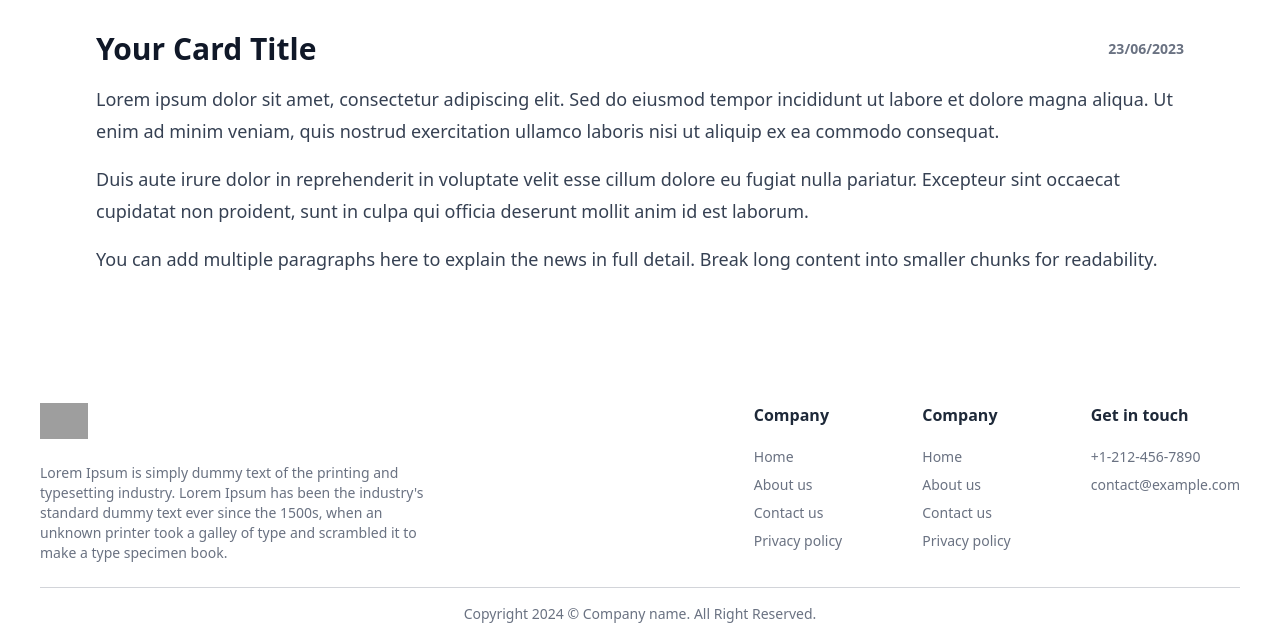
After one commit to niraj907/gorkhaflowenergy, a Django app: page /news/readmore/ in a window 1280 px wide. The commit adds this page. Shown: the part 545-1189 px from the top of the page. Run offline with Django 5.2, Linux system fonts and the light colour scheme; some libraries are stand-ins or nearby versions; grey boxes are pictures that could not be loaded.

Commit message:
`Added new views and URLs for news and readmore pages, updated document.html template, and modified base.html template to include logo and updated styles.css file.`

```diff
--- a/theme/static/css/dist/styles.css
+++ b/theme/static/css/dist/styles.css
@@ -38,6 +38,8 @@
     --container-md: 28rem;
     --container-2xl: 42rem;
     --container-3xl: 48rem;
+    --container-4xl: 56rem;
+    --container-6xl: 72rem;
     --container-7xl: 80rem;
     --text-xs: 0.75rem;
     --text-xs--line-height: calc(1 / 0.75);
@@ -391,6 +417,12 @@
   }
   .max-w-3xl {
     max-width: var(--container-3xl);
+  }
+  .max-w-4xl {
+    max-width: var(--container-4xl);
+  }
+  .max-w-6xl {
+    max-width: var(--container-6xl);
   }
   .max-w-7xl {
     max-width: var(--container-7xl);
@@ -643,6 +682,9 @@
   .py-12 {
     padding-block: calc(var(--spacing) * 12);
   }
+  .py-20 {
+    padding-block: calc(var(--spacing) * 20);
+  }
   .py-24 {
     padding-block: calc(var(--spacing) * 24);
   }
@@ -721,6 +766,10 @@
   .leading-7 {
     --tw-leading: calc(var(--spacing) * 7);
     line-height: calc(var(--spacing) * 7);
+  }
+  .leading-8 {
+    --tw-leading: calc(var(--spacing) * 8);
+    line-height: calc(var(--spacing) * 8);
   }
   .leading-10 {
     --tw-leading: calc(var(--spacing) * 10);
--- a/theme/templates/base.html
+++ b/theme/templates/base.html
@@ -9,8 +9,12 @@
     </title>
 		<meta charset="UTF-8">
 		<meta name="viewport" content="width=device-width, initial-scale=1.0">
+
+
 		<meta http-equiv="X-UA-Compatible" content="ie=edge">
 		{% tailwind_css %}
+
+      <link rel="icon" type="image/jpg" href="{% static 'img/logo.jpg' %}" />
 
   <link href="{% static 'css/dist/styles.css' %}" rel="stylesheet">
     <script src=
@@ -38,11 +42,11 @@
     <ul class="text-white md:flex hidden items-center gap-6 nav_header">
      <li><a class="hover:text-white/70 transition" href="{% url 'index' %}">Home</a></li>
 
-        <li><a class="hover:text-white/70 transition" href="#">Document</a></li>
+        <li><a class="hover:text-white/70 transition" href="{% url 'document' %}">Document</a></li>
         <li><a class="hover:text-white/70 transition" href="#">Status</a></li>
         <li><a class="hover:text-white/70 transition" href="#">Work Progress</a></li>
         <li><a class="hover:text-white/70 transition" href="#">Site Progress</a></li>
-        <li><a class="hover:text-white/70 transition" href="#">News</a></li>
+        <li><a class="hover:text-white/70 transition" href="{% url 'news' %}">News</a></li>
         <li><a class="hover:text-white/70 transition" href="#">Organization</a></li>
         <li><a class="hover:text-white/70 transition" href="#">Project Info</a></li>
         <li><a class="hover:text-white/70 transition" href="{% url 'contact' %}" >Contact</a></li>
@@ -72,7 +76,7 @@
             <a class="text-sm" href="{% url 'index' %}">Home</a>
           </li>
           <li>
-            <a class="text-sm" href="#">Document</a>
+            <a class="text-sm" href="{% url 'document' %}">Document</a>
           </li>
           <li>
             <a class="text-sm" href="#">Status</a>
@@ -84,7 +88,7 @@
             <a class="text-sm" href="#">Site Progress</a>
           </li>
           <li>
-            <a class="text-sm" href="#">News</a>
+            <a class="text-sm"  href="{% url 'news' %}">News</a>
           </li>
           <li>
             <a class="text-sm" href="#">Organization</a>
--- /dev/null
+++ b/theme/templates/readmore.html
@@ -0,0 +1,44 @@
+{% extends "base.html" %}
+
+{% block title %}
+    News Detail
+{% endblock title %}
+
+{% block content %}
+<section class="bg-white py-20">
+  <div class="mx-auto max-w-6xl px-4 sm:px-6 lg:px-8">
+
+    <!-- Back Button -->
+    <div class="my-6">
+      <a href="{% url 'news' %}" class="text-indigo-600 hover:underline font-medium">&larr; Back to News</a>
+    </div>
+
+    <!-- News Image -->
+    <div class="my-8">
+      <img class="rounded-lg w-full h-96 object-cover" src="https://images.unsplash.com/photo-1560264418-c4445382edbc?q=80&w=800" alt="News Image">
+    </div>
+
+    <!-- News Info -->
+    <div class="mb-4 flex justify-between items-center">
+      <h1 class="text-3xl font-bold text-gray-900">Your Card Title</h1>
+      <p class="text-sm text-gray-500 font-semibold">23/06/2023</p>
+    </div>
+
+    <!-- News Content -->
+    <div class="text-gray-700 text-lg leading-8">
+      <p class="mb-4">
+        Lorem ipsum dolor sit amet, consectetur adipiscing elit. Sed do eiusmod tempor incididunt ut labore et dolore magna aliqua.
+        Ut enim ad minim veniam, quis nostrud exercitation ullamco laboris nisi ut aliquip ex ea commodo consequat.
+      </p>
+      <p class="mb-4">
+        Duis aute irure dolor in reprehenderit in voluptate velit esse cillum dolore eu fugiat nulla pariatur.
+        Excepteur sint occaecat cupidatat non proident, sunt in culpa qui officia deserunt mollit anim id est laborum.
+      </p>
+      <p class="mb-4">
+        You can add multiple paragraphs here to explain the news in full detail. Break long content into smaller chunks for readability.
+      </p>
+    </div>
+
+  </div>
+</section>
+{% endblock %}
--- a/theme/urls.py
+++ b/theme/urls.py
@@ -1,12 +1,14 @@
 from django.contrib import admin
 from django.urls import path
-from .views import index,contact,document,view ,download_view ,  login , signup
+from .views import index,contact,document,view ,download_view ,news,readmore,  login , signup
 urlpatterns = [
     path('admin/', admin.site.urls),
     path('contact/', contact, name='contact'),
     path('document/', document, name='document'),
-    path('view/', view, name='view'),
+   path('document/view/', view, name='view'),
     path('download/', download_view, name='download'),
+    path('news/', news, name='news'),
+    path('news/readmore/', readmore, name='readmore'),
     path('login/', login, name='login'),
     path('signup/', signup, name='signup'),
     path('', index, name='index'),
--- a/theme/views.py
+++ b/theme/views.py
@@ -10,6 +10,10 @@ def document(request):
     return render(request, 'document.html')
 def view(request):
     return render(request, 'view.html')
+def news(request):
+    return render(request, 'news.html')
+def readmore(request):
+    return render(request, 'readmore.html')
 def contact(request):
     return render(request, 'contact.html')
 def login(request):
```
Also changed, not shown: other parts of theme/static/css/dist/styles.css (+92 -3 lines), theme/templates/document.html (+3 -28 lines), theme/templates/news.html (added, +37 -0 lines), theme/static/img/logo.jpg (renamed from theme/static/images/logo.jpg).
